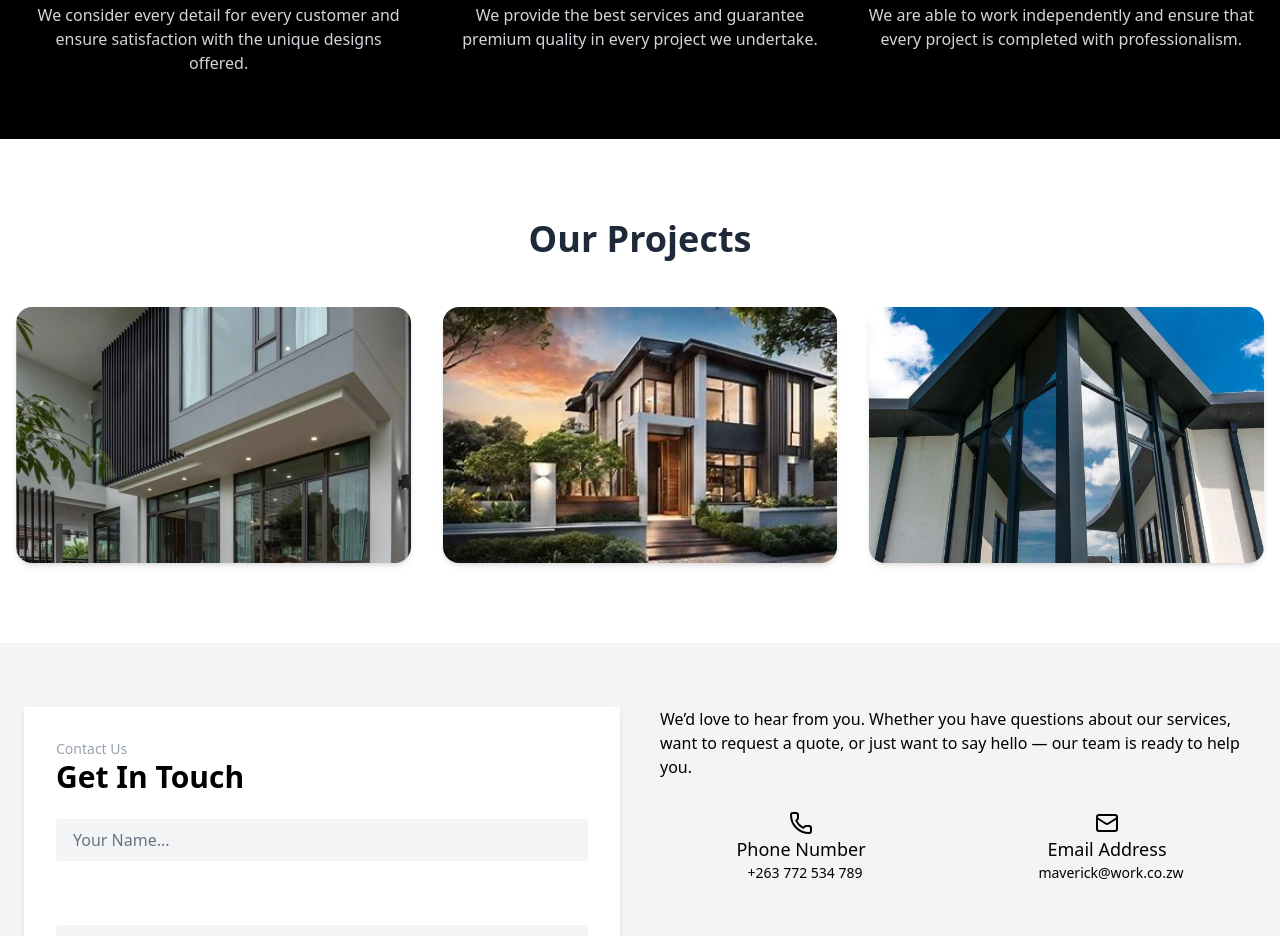
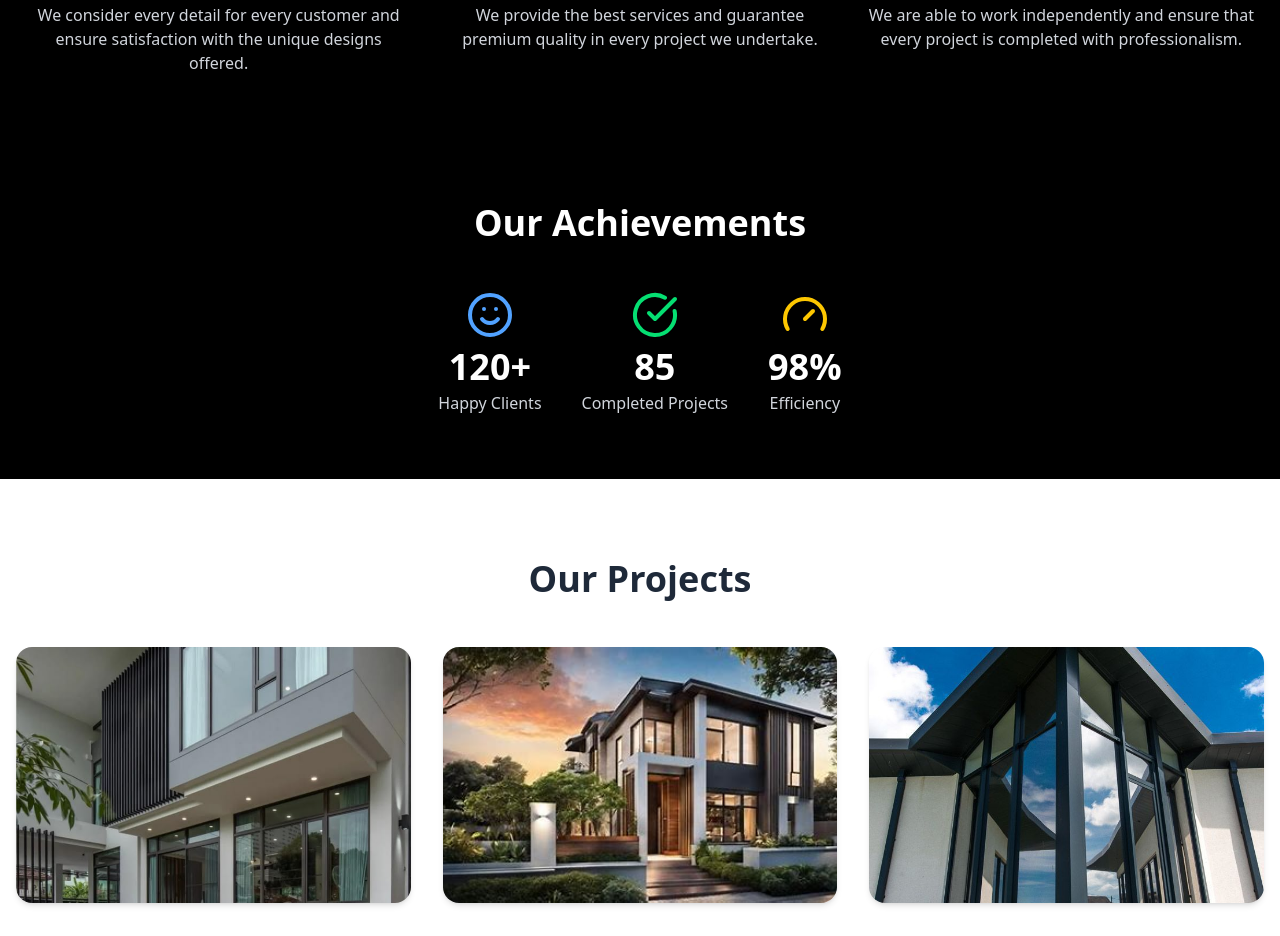
Before and after one commit to TadiwaMakoni05/maverick, a Next.js app: page / in a window 1280 px wide. Shown: the part 1560-2496 px from the top of the page. Built offline with nearby package versions, Linux system fonts and the light colour scheme.

Commit message:
achievements section

```diff
--- a/src/components/Services.js
+++ b/src/components/Services.js
@@ -1,5 +1,5 @@
 import React from "react";
-
+import { Smile, CheckCircle, Gauge } from "lucide-react";
 const Services = () => {
   return (
     <div>
@@ -29,6 +29,30 @@ const Services = () => {
           </div>
         </div>
       </section>
+      <section id="stats" className="bg-black py-16 text-white">
+      <div className="container mx-auto px-6 text-center">
+        <h2 className="text-3xl md:text-4xl font-bold mb-12">
+          Our Achievements
+        </h2>
+        <div className="flex flex-col md:flex-row justify-center items-center gap-10">
+          <div className="flex flex-col items-center">
+            <Smile size={48} className="text-blue-400 mb-2" />
+            <h3 className="text-4xl font-bold">120+</h3>
+            <p className="mt-1 text-gray-300">Happy Clients</p>
+          </div>
+          <div className="flex flex-col items-center">
+            <CheckCircle size={48} className="text-green-400 mb-2" />
+            <h3 className="text-4xl font-bold">85</h3>
+            <p className="mt-1 text-gray-300">Completed Projects</p>
+          </div>
+          <div className="flex flex-col items-center">
+            <Gauge size={48} className="text-yellow-400 mb-2" />
+            <h3 className="text-4xl font-bold">98%</h3>
+            <p className="mt-1 text-gray-300">Efficiency</p>
+          </div>
+        </div>
+      </div>
+    </section>
     </div>
   );
 };
```
